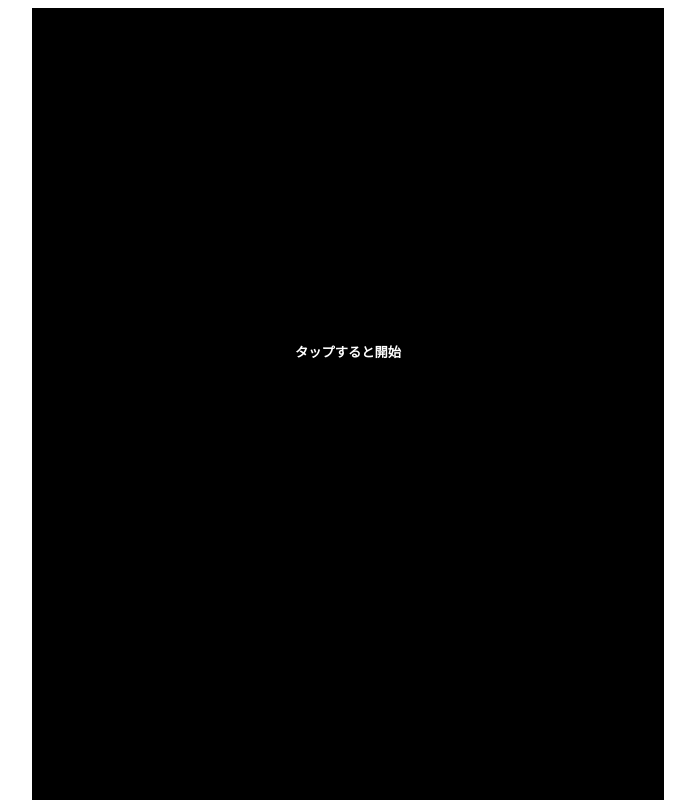
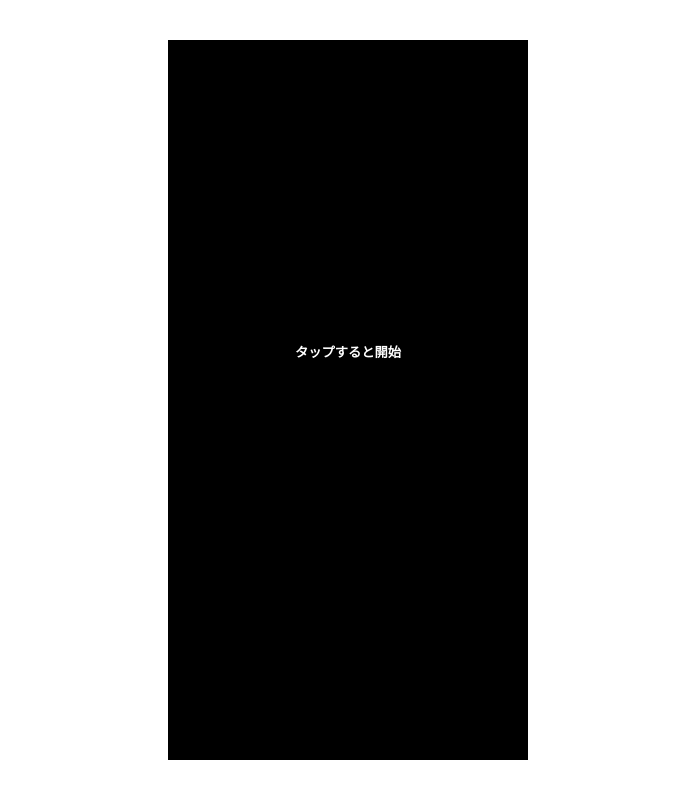
Before and after one commit to willbank-inc/SampleProjects, a plain HTML site: page FallingGame/index.html in a window 1280 px wide. Shown: the top 800 px of the page, without its empty margins (292-987 px from the left). Drawn offline with Linux system fonts and the light colour scheme.

Commit message:
fix: bodyを90%にして真ん中によせる

```diff
--- a/FallingGame/index.html
+++ b/FallingGame/index.html
@@ -1,12 +1,19 @@
 <!DOCTYPE html>
-<html style="height: 100%">
+<html
+  style="
+    height: 100%;
+    display: flex;
+    align-items: center;
+    justify-content: center;
+  "
+>
   <head>
     <meta charset="UTF-8" />
     <title>テトリス風ゲーム</title>
     <meta name="viewport" content="width=device-width,initial-scale=1" />
     <script type="text/javascript" src="js/tetris.js"></script>
   </head>
-  <body style="height: 100%">
+  <body style="height: 90%">
     <div
       id="canvas-container"
       style="
--- a/FallingGame/js/tetris.js
+++ b/FallingGame/js/tetris.js
@@ -125,9 +125,7 @@ class Tetris {
   }
 
   clear = () => {
-    const { clientWidth, clientHeight } = this.container;
-    this.canvas.height =
-      clientWidth > clientHeight ? clientWidth : clientHeight;
+    this.canvas.height = this.container.clientHeight;
     this.canvas.width = this.canvas.height / 2;
 
     this.cellWidth = this.canvas.width / AREA_WIDTH;
```
